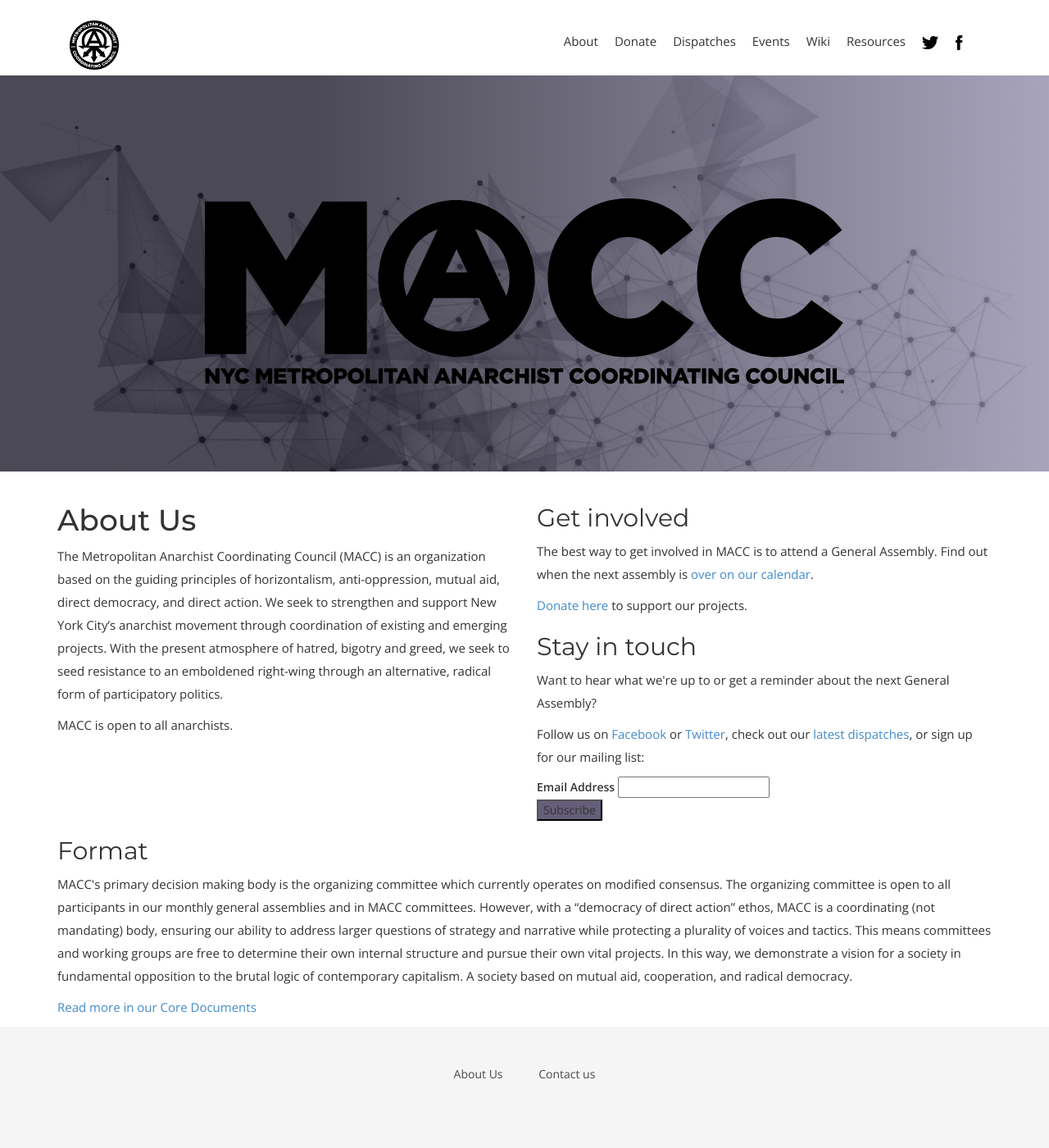
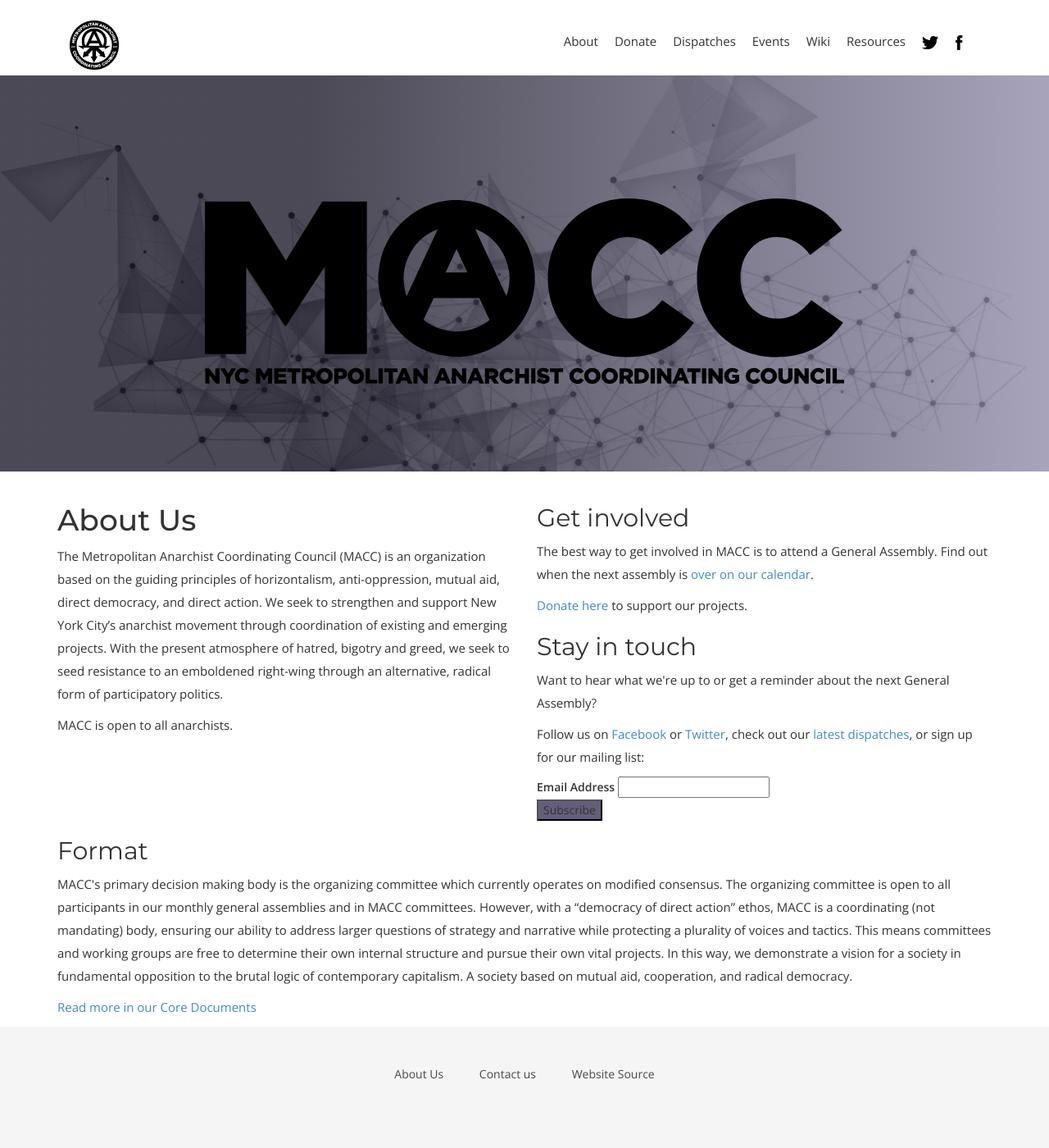
Before and after one commit to MACCNYC/maccnyc.github.io, a Jekyll site: the page built from index.html, in a window 1280 px wide. Shown: the whole page at 82% size. Built offline with Jekyll 4.4.1, drawn with Linux system fonts in a browser that asks for light colours; some web fonts are replaced; comment, search, counter and statistics services are not loaded.

Commit message:
Add source code link

```diff
--- a/_includes/footer.html
+++ b/_includes/footer.html
@@ -7,6 +7,7 @@
           <ul>
             <li><a href="{{ site.baseurl }}/">About Us</a></li>
             <li><a href="{{ site.baseurl }}/contact">Contact us</a></li>
+            <li><a href="https://github.com/MACCNYC/maccnyc.github.io">Website Source</a></li>
           </ul>
         </div>
       </div>
```
